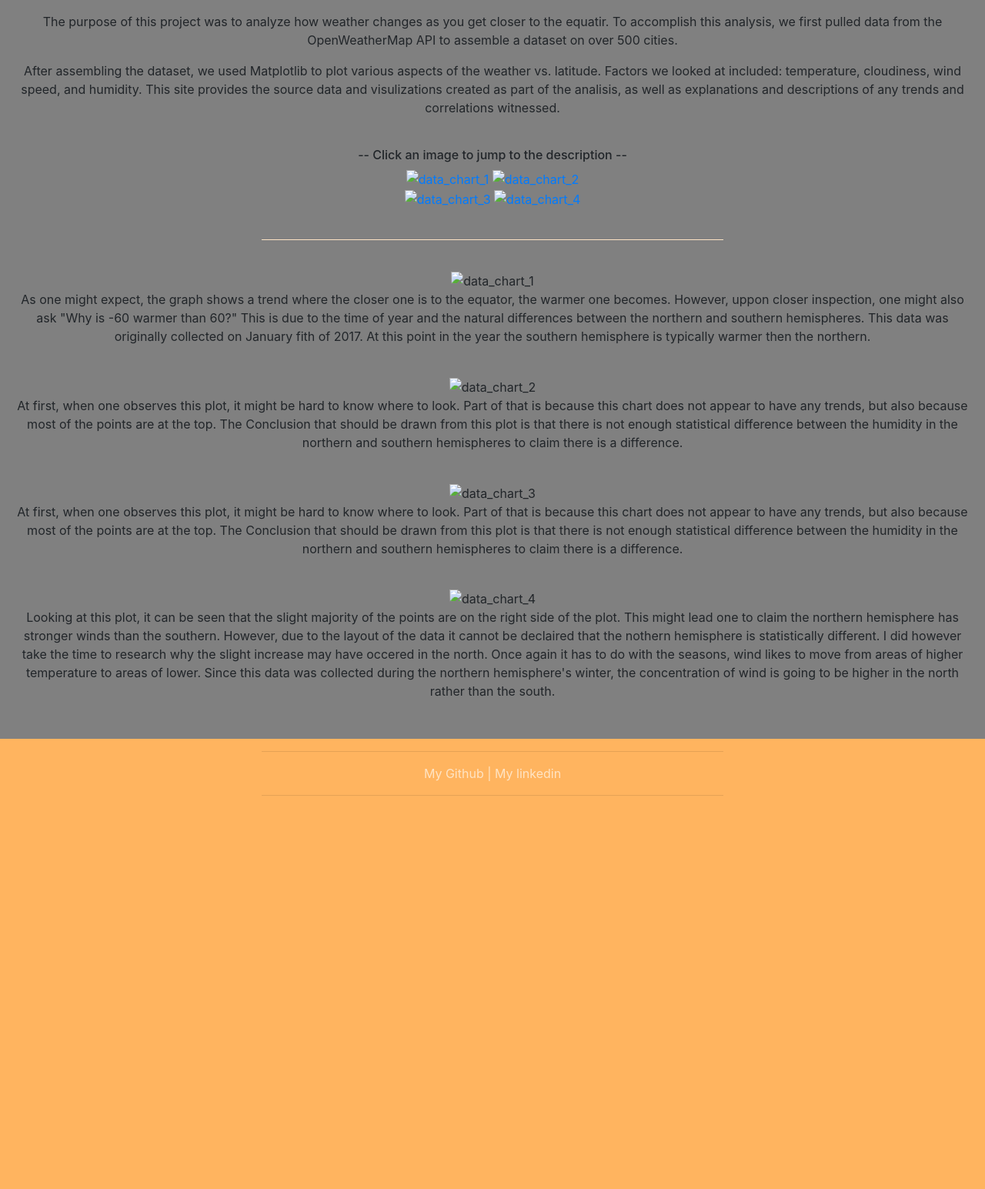
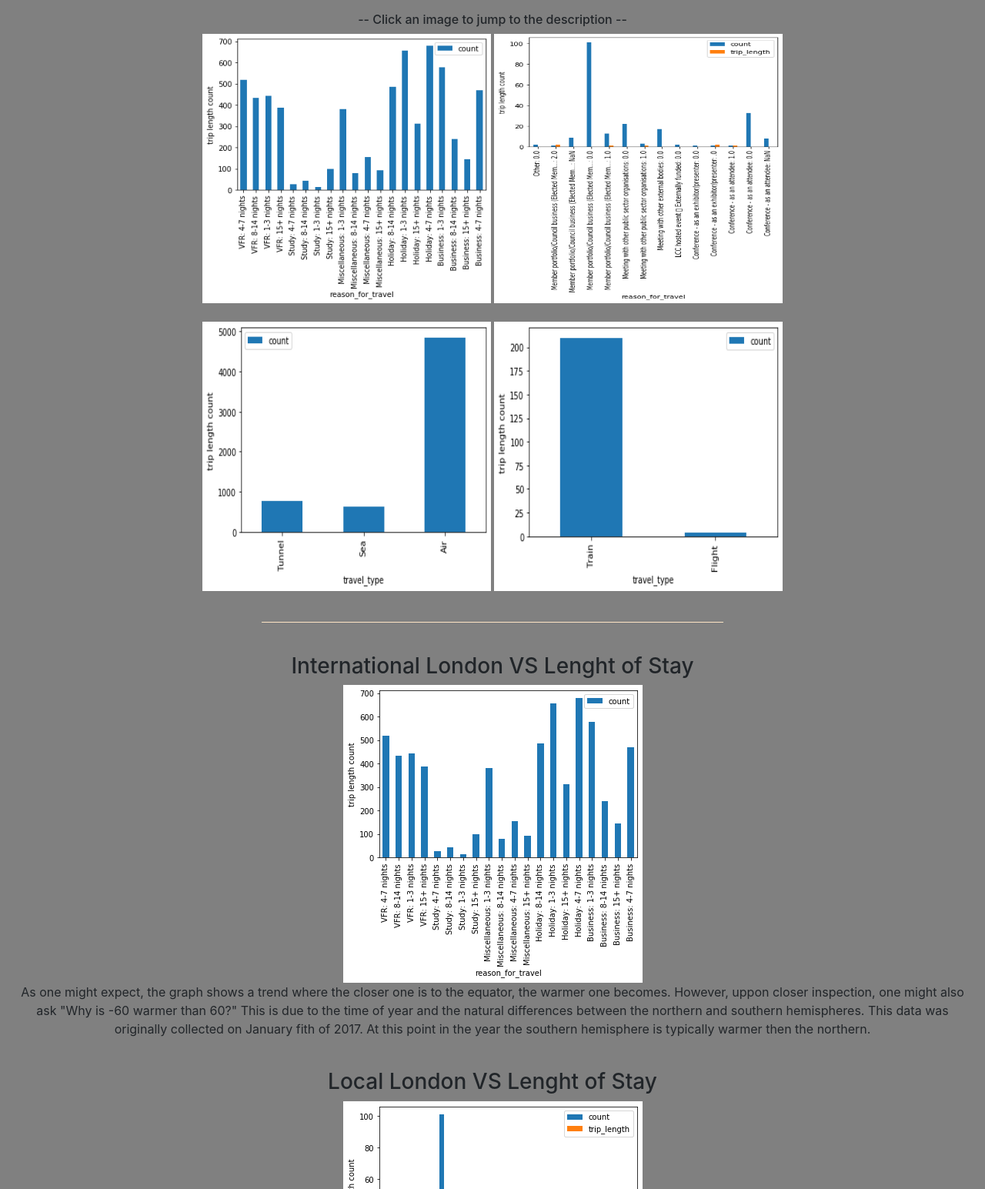
Before and after one commit to L0rd-Z-19/london_travel, a plain HTML site: page templates/analysis.html in a window 1280 px wide. Shown: the part 126-1671 px from the top of the page at 77% size. Before the commit the page ends 1176 px from the top, so only its background shows below. Drawn offline with nearby package versions, Linux system fonts and the light colour scheme.

```diff
--- a/templates/analysis.html
+++ b/templates/analysis.html
@@ -11,33 +11,27 @@
         <nav class="navbar navbar-expand-sm bg-dark navbar-dark">
             <a style="color:rgb(100, 99, 99)" href="../index.html"><h1>Project Overview</h1></a>
             <ul class="navbar-nav">
+                <li class="nav-item"> <a class="nav-link" href="analysis.html">Analysis</a> </li>
                 <li class="nav-item"> <a class="nav-link" href="tables.html">Data Tables</a> </li>
-                <li class="nav-item"> <a class="nav-link" href="analysis.html">Analysis</a> </li>
             </ul>
         </nav>
         <!-- main page -->
-        <h2 style="text-align: center;">TITLE</h2>
+        <h2 style="text-align: center;">London Travel</h2>
         <section class="container-fluid" style="background-color: grey;">
-            <br>
-            <p style="text-align: center;">
-                The purpose of this project was to analyze how weather changes as you get closer to the equatir. To accomplish this analysis, we first pulled data from the OpenWeatherMap API to assemble a dataset on over 500 cities.
-            </p>
-            <p style="text-align: center;">
-                After assembling the dataset, we used Matplotlib to plot various aspects of the weather vs. latitude. Factors we looked at included: temperature, cloudiness, wind speed, and humidity. This site provides the source data and visulizations created as part of the analisis, as well as explanations and descriptions of any trends and correlations witnessed.
-            </p>
             <br>
             <h6 style="text-align: center;">-- Click an image to jump to the description --</h6>
             <div class="container-fluid text-align:center">
                 <div class="row justify-content-md-center">
                     <div class="col-expand-sm-6">
-                        <a href="#image_1"> <img id="plots" src="../static/images/Fig1.png" alt="data_chart_1">  </a>
-                        <a href="#image_2"> <img id="plots" src="../static/images/Fig2.png" alt="data_chart_2"> </a>
+                        <a href="#image_1"> <img id="plots" src="../images/reason_length_il.png" alt="data_chart_1" style="width: 375px; height: 350px;">  </a>
+                        <a href="#image_2"> <img id="plots" src="../images/reason_length_ll.png" alt="data_chart_2" style="width: 375px; height: 350px;"> </a>
                     </div>
                 </div>
+                <br>
                 <div class="row justify-content-md-center">
                     <div class="col-expand-sm-6">
-                        <a href="#image_3"> <img id="plots" src="../static/images/Fig3.png" alt="data_chart_3"> </a>
-                        <a href="#image_4"> <img id="plots" src="../static/images/Fig4.png" alt="data_chart_4"> </a>
+                        <a href="#image_3"> <img id="plots" src="../images/pop_travel_il.png" alt="data_chart_3" style="width: 375px; height: 350px;"> </a>
+                        <a href="#image_4"> <img id="plots" src="../images/pop_travel_ll.png" alt="data_chart_4" style="width: 375px; height: 350px;"> </a>
                     </div>
                 </div>
             </div>
@@ -45,20 +39,24 @@
             <hr style="border-color: bisque;">
             <br>
             <div style="text-align: center;">
-                <a id="image_1"> <img src="../static/images/Fig1.png" alt="data_chart_1"> </a>
+                <h3>International London VS Lenght of Stay</h3>
+                <a id="image_1"> <img src="../images/reason_length_il.png" alt="data_chart_1"> </a>
                 <p>
                     As one might expect, the graph shows a trend where the closer one is to the equator, the warmer one becomes. However, uppon closer inspection, one might also ask "Why is -60 warmer than 60?" This is due to the time of year and the natural differences between the northern and southern hemispheres. This data was originally collected on January fith of 2017. At this point in the year the southern hemisphere is typically warmer then the northern.
                 </p>
                 <br>
-                <a id="image_2"> <img src="../static/images/Fig2.png" alt="data_chart_2"> </a>
+                <h3>Local London VS Lenght of Stay</h3>
+                <a id="image_2"> <img src="../images/reason_length_ll.png" alt="data_chart_2"> </a>
                 <p>
                     At first, when one observes this plot, it might be hard to know where to look. Part of that is because this chart does not appear to have any trends, but also because most of the points are at the top. The Conclusion that should be drawn from this plot is that there is not enough statistical difference between the humidity in the northern and southern hemispheres to claim there is a difference.                </p>
                 <br>
-                <a id="image_3"> <img src="../static/images/Fig3.png" alt="data_chart_3"> </a>
+                <h3>Popular Travel (international)</h3>
+                <a id="image_3"> <img src="../images/pop_travel_il.png" alt="data_chart_3"> </a>
                 <p>
                     At first, when one observes this plot, it might be hard to know where to look. Part of that is because this chart does not appear to have any trends, but also because most of the points are at the top. The Conclusion that should be drawn from this plot is that there is not enough statistical difference between the humidity in the northern and southern hemispheres to claim there is a difference.                </p>
                 <br>
-                <a id="image_4"> <img src="../static/images/Fig4.png" alt="data_chart_4"> </a>
+                <h3>Popular Travel (Local)</h3>
+                <a id="image_4"> <img src="../images/pop_travel_ll.png" alt="data_chart_4"> </a>
                 <p>
                     Looking at this plot, it can be seen that the slight majority of the points are on the right side of the plot. This might lead one to claim the northern hemisphere has stronger winds than the southern. However, due to the layout of the data it cannot be declaired that the nothern hemisphere is statistically different. I did however take the time to research why the slight increase may have occered in the north. Once again it has to do with the seasons, wind likes to move from areas of higher temperature to areas of lower. Since this data was collected during the northern hemisphere's winter, the concentration of wind is going to be higher in the north rather than the south.
                 </p>
```
Also changed, not shown: index.html (+6 -6 lines), templates/tables.html (+3 -3 lines).
